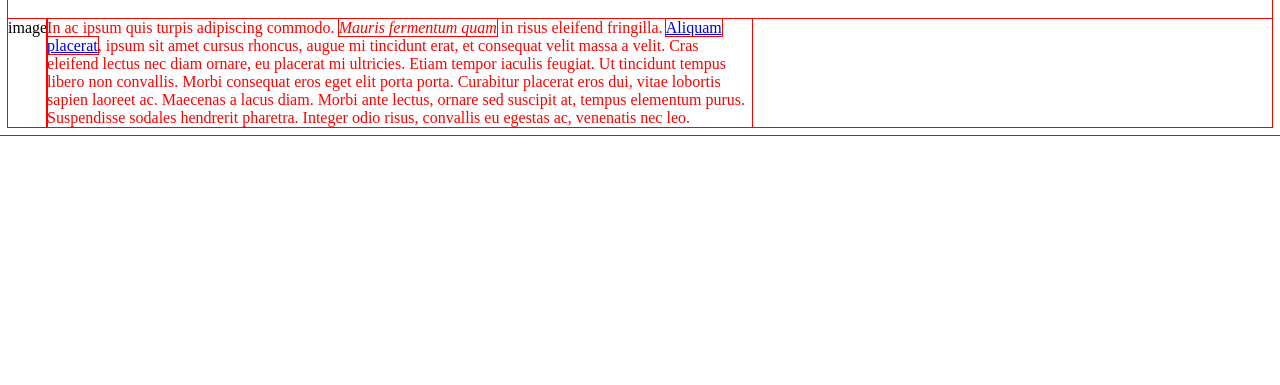
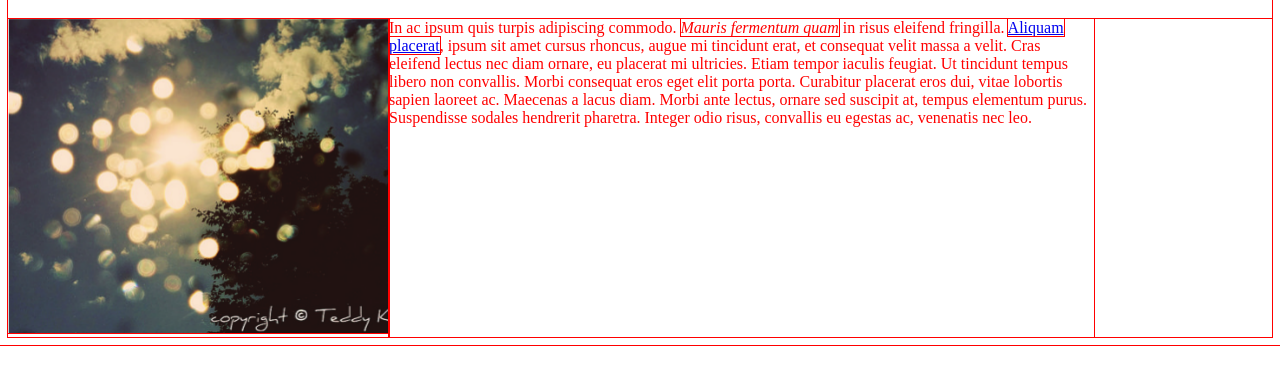
Before and after one commit to gotoc/udacity-ud304, a plain HTML site: page lesson-1/index.html in a window 1280 px wide. Shown: the part 61-446 px from the top of the page. Drawn offline with Linux system fonts and the light colour scheme.

Commit message:
Adding Image

```diff
--- a/lesson-1/index.html
+++ b/lesson-1/index.html
@@ -7,7 +7,9 @@
   <body>
     <h1 class="title">My App</h1>
     <div class="app">
-      <div class="screenshot">image</div>
+      <div class="screenshot">
+        <img src="img/app.png" alt="This is a screenshot.">
+      </div>
       <div class="description">In ac ipsum quis turpis adipiscing commodo. <em>Mauris fermentum quam</em> in risus eleifend fringilla. <a href="#">Aliquam placerat</a>, ipsum sit amet cursus rhoncus, augue mi tincidunt erat, et consequat velit massa a velit. Cras eleifend lectus nec diam ornare, eu placerat mi ultricies. Etiam tempor iaculis feugiat. Ut tincidunt tempus libero non convallis. Morbi consequat eros eget elit porta porta. Curabitur placerat eros dui, vitae lobortis sapien laoreet ac. Maecenas a lacus diam. Morbi ante lectus, ornare sed suscipit at, tempus elementum purus. Suspendisse sodales hendrerit pharetra. Integer odio risus, convallis eu egestas ac, venenatis nec leo.</div>
     </div>
   </body>
```
